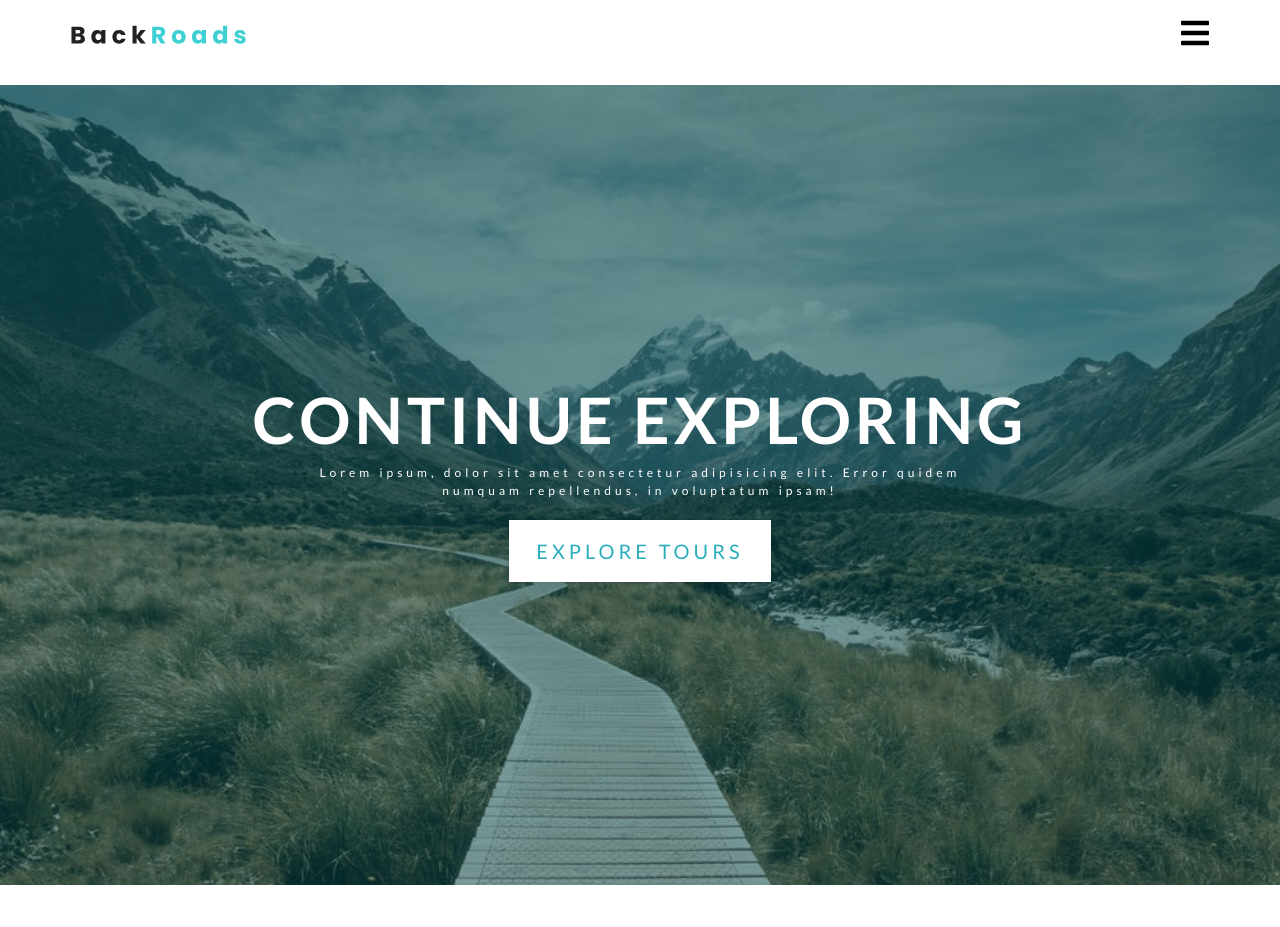
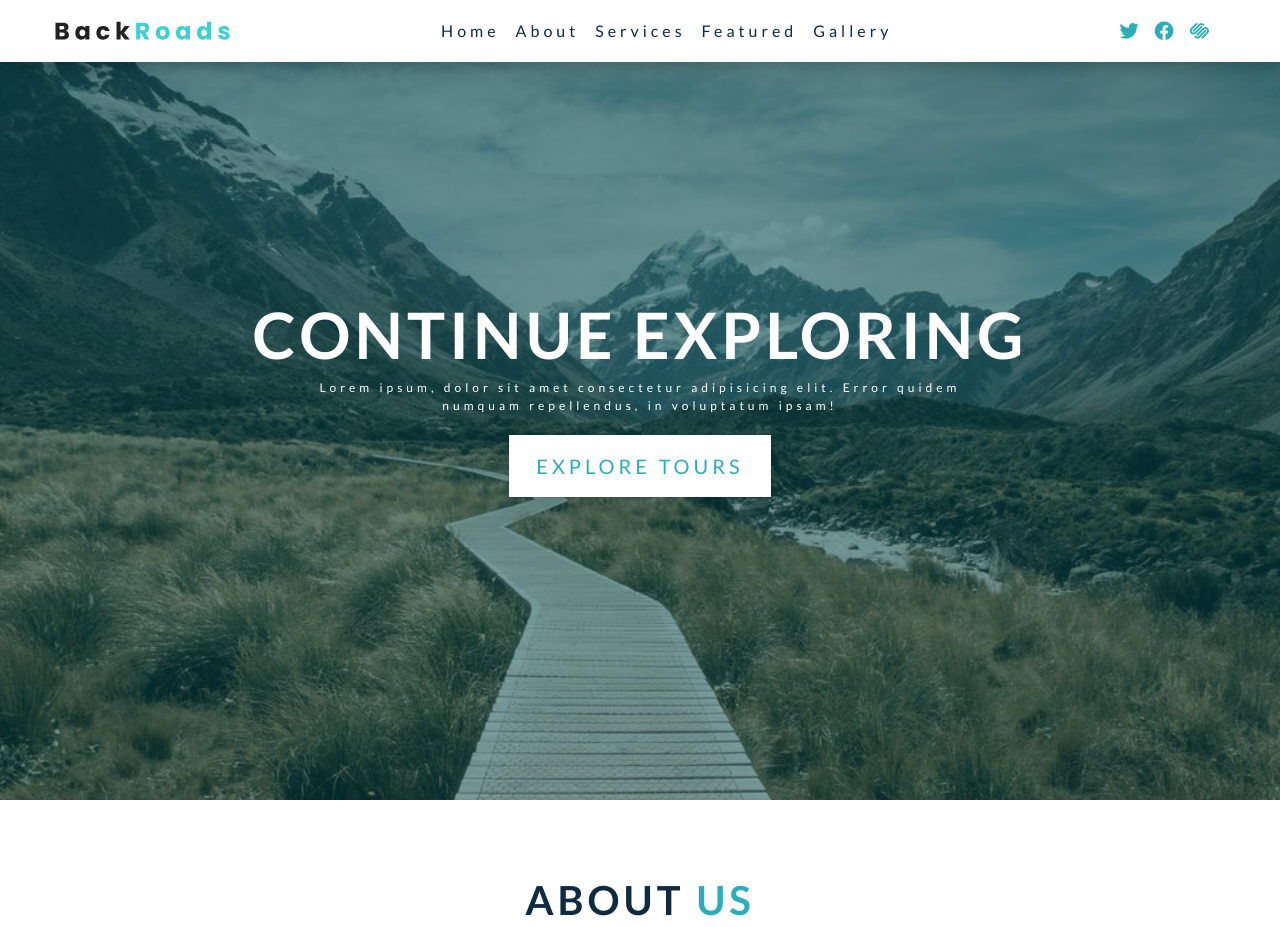
Before and after one commit to pradeep-jais/backroad-company-project, a plain HTML site: page index.html in a window 1280 px wide. Shown: the top 927 px of the page. Drawn offline with Linux system fonts and the light colour scheme.

Commit message:
Navbar for bigger screen fixed

```diff
--- a/css/styles.css
+++ b/css/styles.css
@@ -176,57 +176,107 @@ p {
 Navbar
 ===============
 */
-.home {
+.navbar {
+  position: fixed;
+  top: 0;
+  left: 0;
+  width: 100%;
+  box-shadow: var(--dark-shadow);
+  z-index: 10;
   background: var(--clr-white);
 }
-.navbar {
+.nav-center {
+  /* width: 100%; */
 }
 .nav-header {
-  padding: 1rem;
   display: flex;
   justify-content: space-between;
   align-items: center;
+  padding: 1rem 2rem;
 }
 .nav-toggle {
   border: transparent;
   font-size: 2rem;
-  background: var(--clr-white);
+  background: transparent;
+  color: var(--clr-primary-5);
   cursor: pointer;
+  transition: var(--transition);
+}
+.nav-toggle:hover {
+  transform: scale(1.2);
 }
 .nav-links {
-  padding: 0.5rem 1rem;
   height: 0;
   overflow: hidden;
   transition: var(--transition);
 }
 .show-links {
-  height: 246px;
-  /* height: auto; */
+  /* height: 280px; */
+  height: auto;
 }
 .nav-link {
   display: block;
-  font-size: 1.25rem;
-  padding: 0.5rem 0;
-  color: var(--clr-primary-5);
+  font-size: 1rem;
+  padding: 1rem 2rem;
+  color: var(--clr-grey-1);
   text-transform: capitalize;
   transition: var(--transition);
+  letter-spacing: var(--spacing);
 }
 .nav-link:hover {
-  padding-left: 0.5rem;
+  padding-left: 2.25rem;
   color: var(--clr-primary-1);
-  background: var(--clr-primary-5);
+  background: var(--clr-primary-8);
 }
 .nav-icons {
-  display: flex;
-  justify-content: space-around;
-  padding: 0.5rem;
   display: none;
 }
-.nav-icon {
-  font-size: 1.25rem;
-  color: blue;
+@media screen and (min-width: 992px) {
+  .navbar {
+    padding: 1rem 2rem;
+  }
+  .nav-toggle {
+    display: none;
+  }
+  .nav-center {
+    display: flex;
+    justify-content: space-between;
+  }
+  .nav-links {
+    height: auto;
+    padding-left: 0;
+    padding-right: 0;
+    display: flex;
+    justify-content: space-around;
+    align-items: center;
+  }
+  .nav-header {
+    padding: 0;
+  }
+  .nav-link {
+    padding: 0;
+    margin-right: 1rem;
+  }
+  .nav-link:hover {
+    padding: 0;
+    color: var(--clr-primary-5);
+    background: transparent;
+  }
+  .nav-icons {
+    display: flex;
+    justify-content: space-between;
+    align-items: center;
+  }
+  .nav-icon {
+    margin-right: 1rem;
+    color: var(--clr-primary-5);
+    font-size: 1.2rem;
+    transition: var(--transition);
+  }
+  .nav-icon:hover {
+    color: var(--clr-primary-8);
+  }
 }
-
 /*
 ===============
 Hero
--- a/index.html
+++ b/index.html
@@ -30,7 +30,7 @@
           </div>
           <!-- end of nav header  -->
           <!-- nav links  -->
-          <ul class="nav-links show-link" id="nav-links">
+          <ul class="nav-links" id="nav-links">
             <!-- single link  -->
             <li>
               <a href="#home" class="nav-link scroll-link">home</a>
```
